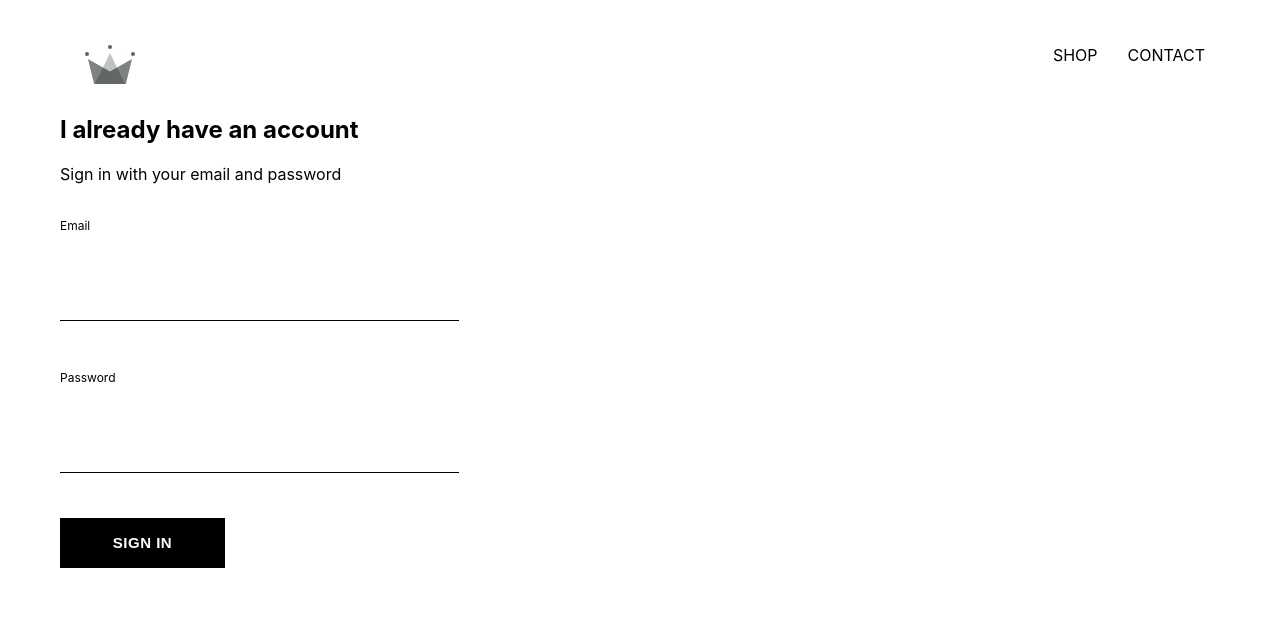
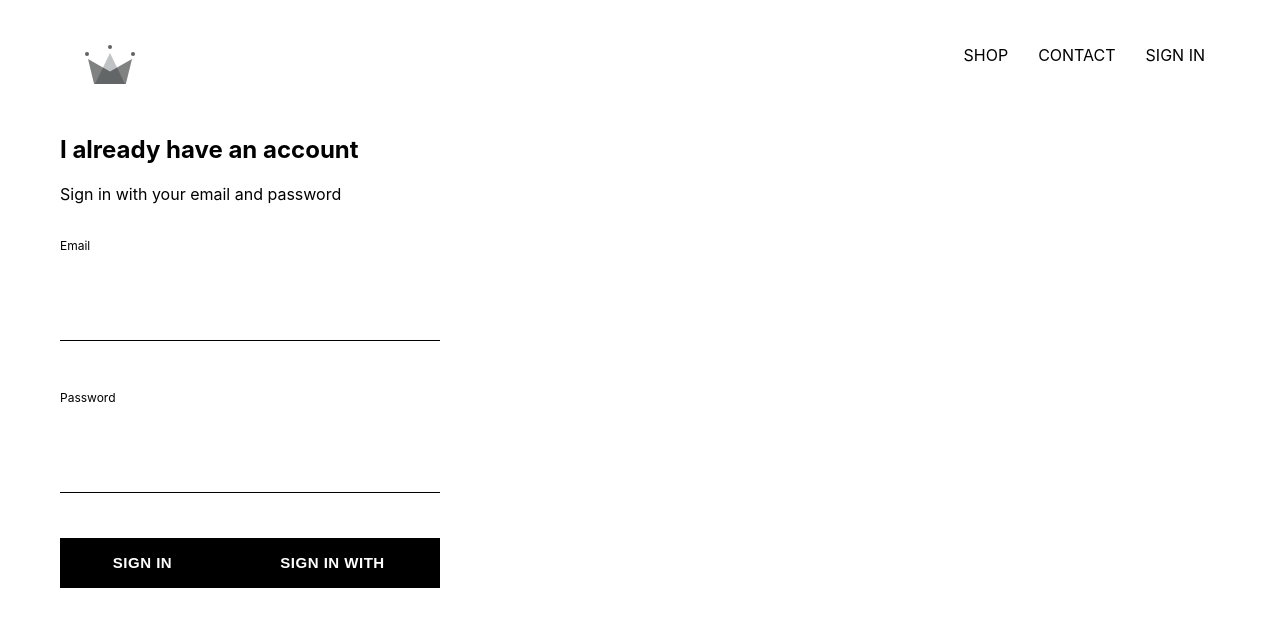
Before and after one commit to rsKx/new, a React (Create React App) app: page /signin in a window 1280 px wide. Shown: the top 626 px of the page. Built offline with nearby package versions, Linux system fonts and the light colour scheme; no server answers.

Commit message:
firebase integrated, sign in and sign out component, google auth added

```diff
--- a/package.json
+++ b/package.json
@@ -6,6 +6,7 @@
     "@testing-library/jest-dom": "^5.11.9",
     "@testing-library/react": "^11.2.5",
     "@testing-library/user-event": "^12.8.1",
+    "firebase": "^8.2.10",
     "react": "^17.0.1",
     "react-dom": "^17.0.1",
     "react-scripts": "4.0.3",
--- a/src/App.css
+++ b/src/App.css
@@ -6,3 +6,7 @@ a {
     text-decoration: none;
     color: black;
 }
+
+* {
+    box-sizing: border-box;
+}
--- a/src/App.js
+++ b/src/App.js
@@ -4,16 +4,39 @@ import { Switch, Route } from 'react-router-dom';
 import ShopPage from './pages/shop/shop.component';
 import Header from './components/header/header.component';
 import SignInAndSignUp from './pages/sign-in-and-sign-up/sign-in-and-sign-up.component';
+import { auth } from './firebase/firebase.utils';
+import React from 'react';
 
-function App() {
+class App extends React.Component {
+    constructor() {
+      super();
+
+      this.state = {
+        currentUser: null
+      };
+    }
+
+    unsubscribeFromAuth = null
+
+    componentDidMount () {
+      this.unsubscribeFromAuth = auth.onAuthStateChanged(user => {
+        this.setState({ currentUser: user });
+      })
+    }
+
+    componentWillUnmount() {
+      this.unsubscribeFromAuth();
+    }
+
+    render() {
     return (
       <div className="App">
-      <Header />
+        <Header currentUser={this.state.currentUser} />
         <Route exact path='/' component={HomePage} />
         <Route exact path='/shop' component={ShopPage} />
         <Route exact path='/signin' component={SignInAndSignUp} />
       </div>
     );
   }
-
+}
 export default App;
--- a/src/components/header/header.component.jsx
+++ b/src/components/header/header.component.jsx
@@ -2,9 +2,11 @@ import React from 'react';
 import { Link } from 'react-router-dom';
 import { ReactComponent as Logo } from '../../assets/crown.svg';
 
+import { auth } from '../../firebase/firebase.utils';
+
 import './header.styles.css';
 
-const Header = () => (
+const Header = ({ currentUser }) => (
     <div className='header'>
         <Link className='logo-container' to="/">
             <Logo className='logo' />
@@ -16,6 +18,15 @@ const Header = () => (
             <Link className='option' to="/shop">
                 CONTACT
             </Link>
+            {currentUser ? (
+                <div className='option' onClick={() => auth.signOut()}>
+                    SIGN OUT
+                </div>
+            ) : (
+                <Link className='option' to='/signin'>
+                    SIGN IN
+                </Link>
+            )}
         </div>
     </div>
 )
--- a/src/components/header/header.styles.css
+++ b/src/components/header/header.styles.css
@@ -22,4 +22,5 @@
 
 .option {
     padding: 10px 15px;
+    cursor: pointer;
 }
--- a/src/components/sign-in/sign-in.component.jsx
+++ b/src/components/sign-in/sign-in.component.jsx
@@ -4,6 +4,8 @@ import './sign-in.styles.css';
 
 import FormInput from '../form-input/form-input.component';
 import CustomButton from '../custom-button.component/custom-button.component';
+
+import { signInWithGoogle } from '../../firebase/firebase.utils';
 
 class SignIn extends React.Component {
     constructor(props){
@@ -38,8 +40,10 @@ class SignIn extends React.Component {
                     <FormInput name='email' type='email' handleChange={this.handleChange} value={this.state.email} required />
                     <label className='label'>Password</label>
                     <FormInput name='password' type='password' handleChange={this.handleChange} value={this.state.password} required />
-
-                    <CustomButton type='submit'>SIGN IN</CustomButton>
+                    <div className='buttons'>
+                        <CustomButton type='submit'>SIGN IN</CustomButton>
+                        <CustomButton onClick={signInWithGoogle}>SIGN IN WITH GOOGLE</CustomButton>
+                    </div>
                 </form>
             </div>
         );
--- a/src/components/sign-in/sign-in.styles.css
+++ b/src/components/sign-in/sign-in.styles.css
@@ -5,3 +5,14 @@
 .form {
     margin-top: 30px;
 }
+
+.sign-in {
+    width: 380px;
+    display: flex;
+    flex-direction: column;
+}
+
+.buttons {
+    display: flex;
+    justify-content: space-between;
+}
--- /dev/null
+++ b/src/firebase/firebase.utils.js
@@ -0,0 +1,23 @@
+import firebase from 'firebase/app';
+import 'firebase/firestore';
+import 'firebase/auth';
+
+const config = {
+    apiKey: "AIzaSyDAS7LFgtECi_14QbUgmnXSduEorySb_Kg",
+    authDomain: "new-db-855ca.firebaseapp.com",
+    projectId: "new-db-855ca",
+    storageBucket: "new-db-855ca.appspot.com",
+    messagingSenderId: "548782582339",
+    appId: "1:548782582339:web:83ec79097794adf00a02f6"
+};
+
+firebase.initializeApp(config);
+
+export const auth = firebase.auth();
+export const firestore = firebase.firestore();
+
+const provider = new firebase.auth.GoogleAuthProvider();
+provider.setCustomParameters({ prompt: 'select_account'});
+export const signInWithGoogle = () => auth.signInWithPopup (provider);
+
+export default firebase;
```
Also changed, not shown: 1 other file (tests, documents, lock files or other folders). Lines whose indentation alone changed are shown as unchanged.
